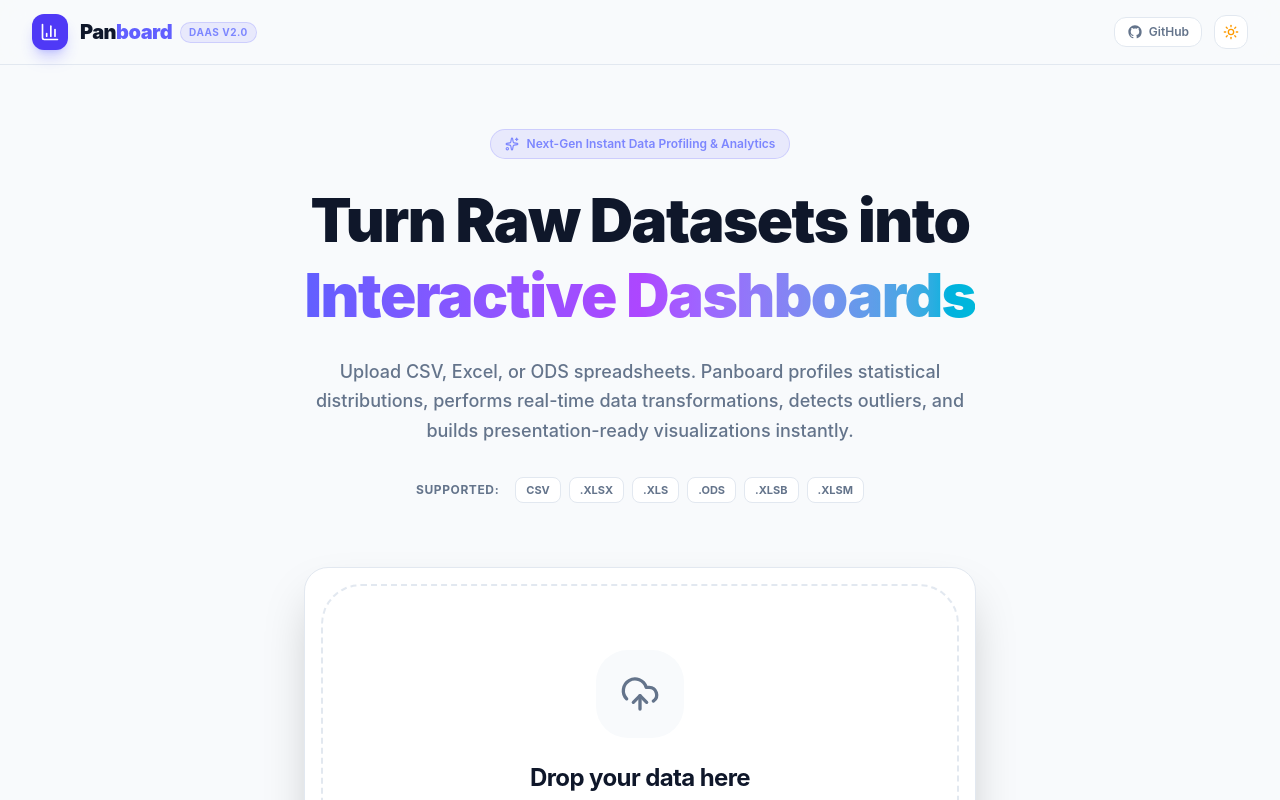
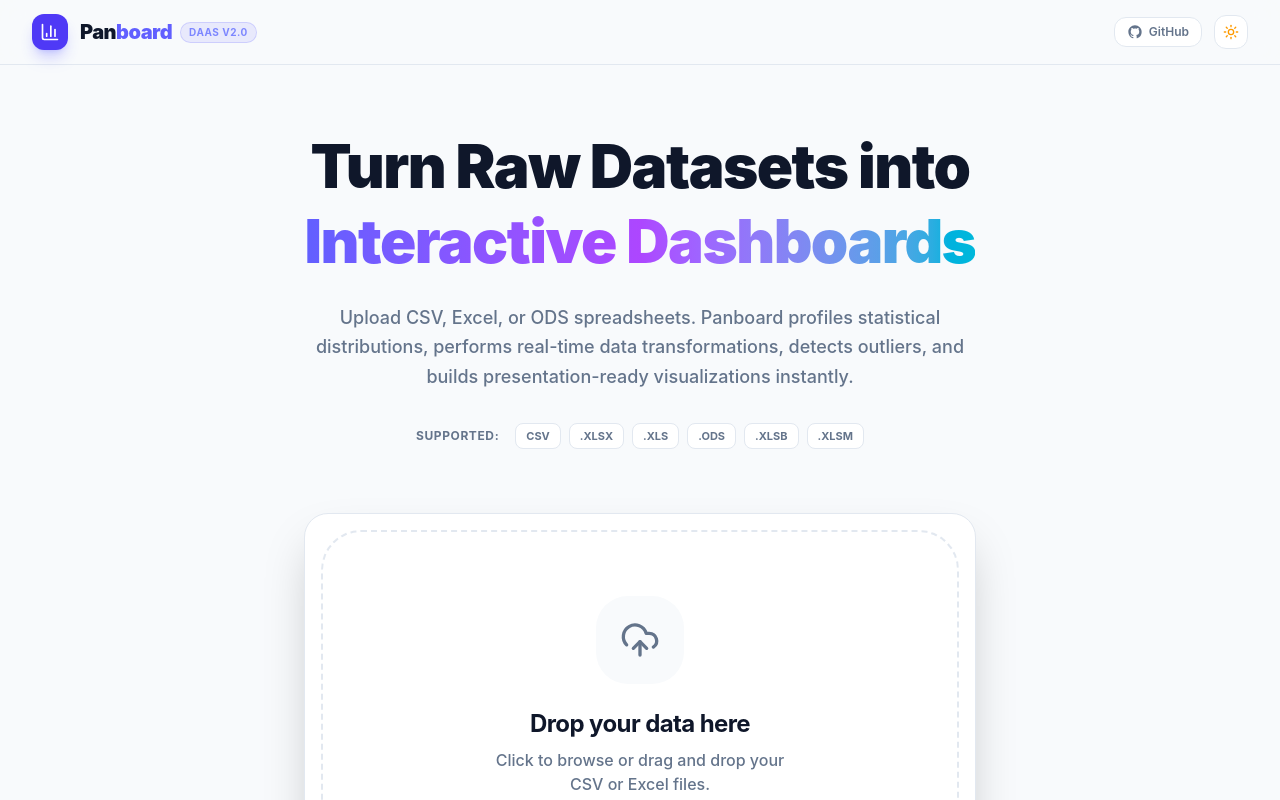
Before and after one commit to Akhil-peram/panboard, a React (Vite) app in the folder frontend/: page / in a window 1280 px wide. Shown: the top 800 px of the page. Built offline with nearby package versions, Linux system fonts and the light colour scheme.

Commit message:
style: remove hero badge from homepage hero section

```diff
--- a/frontend/src/App.tsx
+++ b/frontend/src/App.tsx
@@ -9,7 +9,6 @@
   Sun,
   Moon,
   Palette,
-  Sparkles,
   Zap,
   ShieldCheck,
   FileSpreadsheet,
@@ -128,12 +127,6 @@
           /* Hero Section when no dataset uploaded */
           <div className="space-y-16 animate-in fade-in duration-700">
             <div className="text-center space-y-6 max-w-3xl mx-auto pt-6">
-              {/* Badge */}
-              <div className="inline-flex items-center space-x-2 px-3.5 py-1.5 bg-indigo-500/10 text-indigo-400 rounded-full border border-indigo-500/20 text-xs font-semibold">
-                <Sparkles className="h-3.5 w-3.5" />
-                <span>Next-Gen Instant Data Profiling & Analytics</span>
-              </div>
-
               {/* Main Headline */}
               <h1 className="text-4xl sm:text-6xl font-black text-theme-text tracking-tight leading-tight">
                 Turn Raw Datasets into <br />
```
